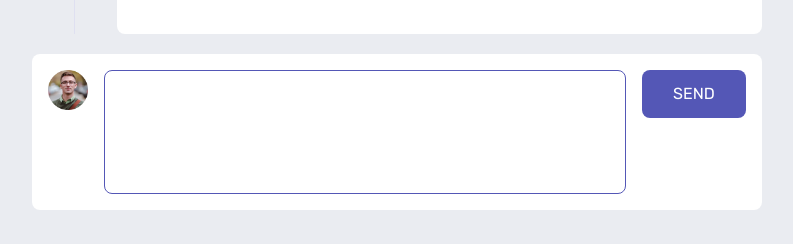
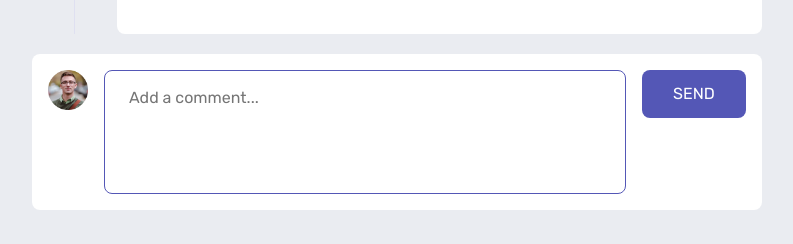
Before and after one commit to Mhmd-Tarek-Mhmd/Interactive-comments-section, a React (Vite) app: page / in a window 1280 px wide. Shown: the part 810-1054 px from the top of the page, without its empty margins (243-1036 px from the left). Built offline with nearby package versions, Linux system fonts and the light colour scheme.

Commit message:
EDIT: add form placeholder

```diff
--- a/src/components/Forms/Add.jsx
+++ b/src/components/Forms/Add.jsx
@@ -26,6 +26,7 @@ function Add({ parent, toggleIsAddReply }) {
       <UserImage user={authedUser.state} />
       <textarea
         defaultValue={content}
+        placeholder={`Add a ${parent ? "reply" : "comment"}...`}
         onChange={(e) => setContent(e.target.value)}
       />
       <button>{parent ? "Reply" : "Send"}</button>
```
